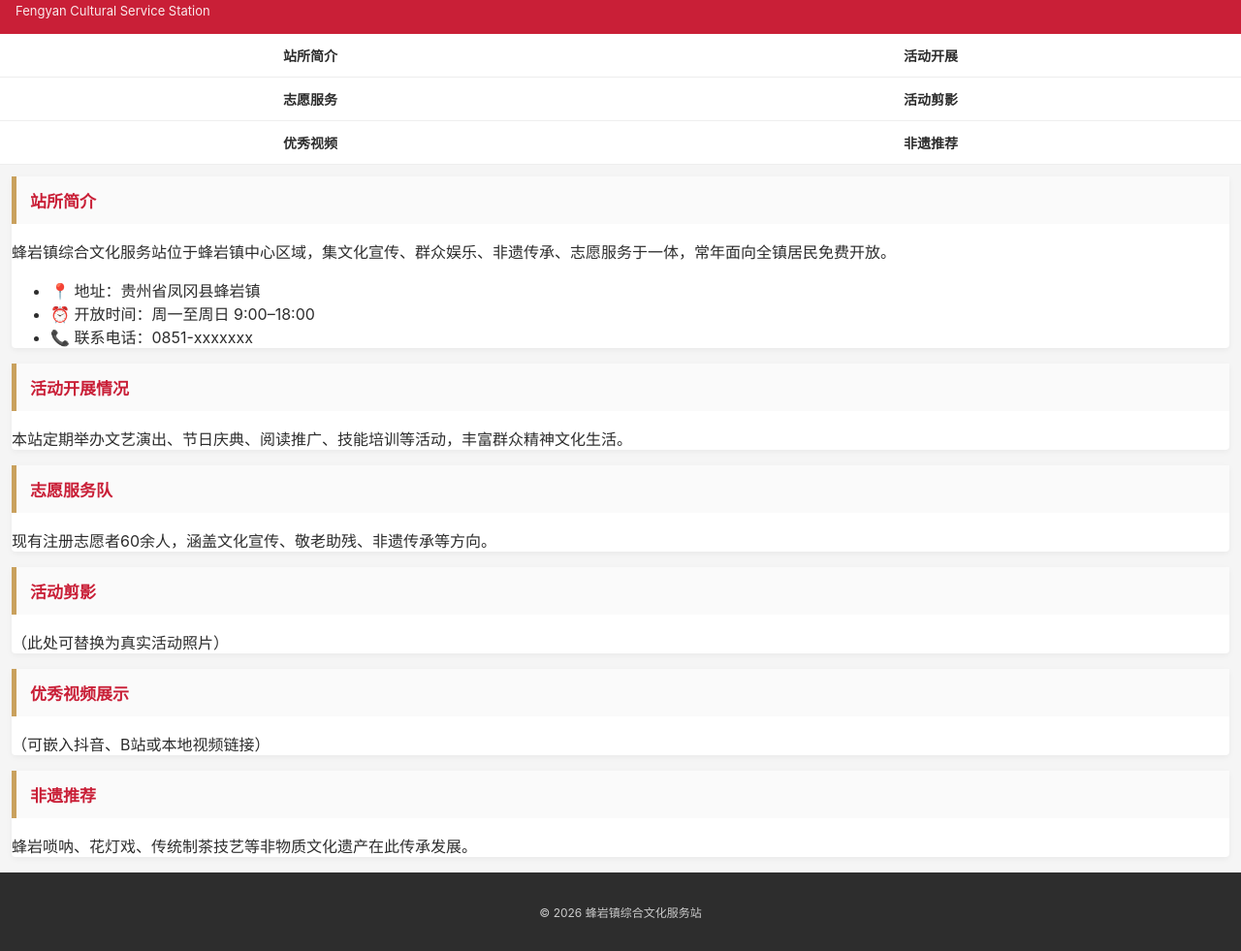
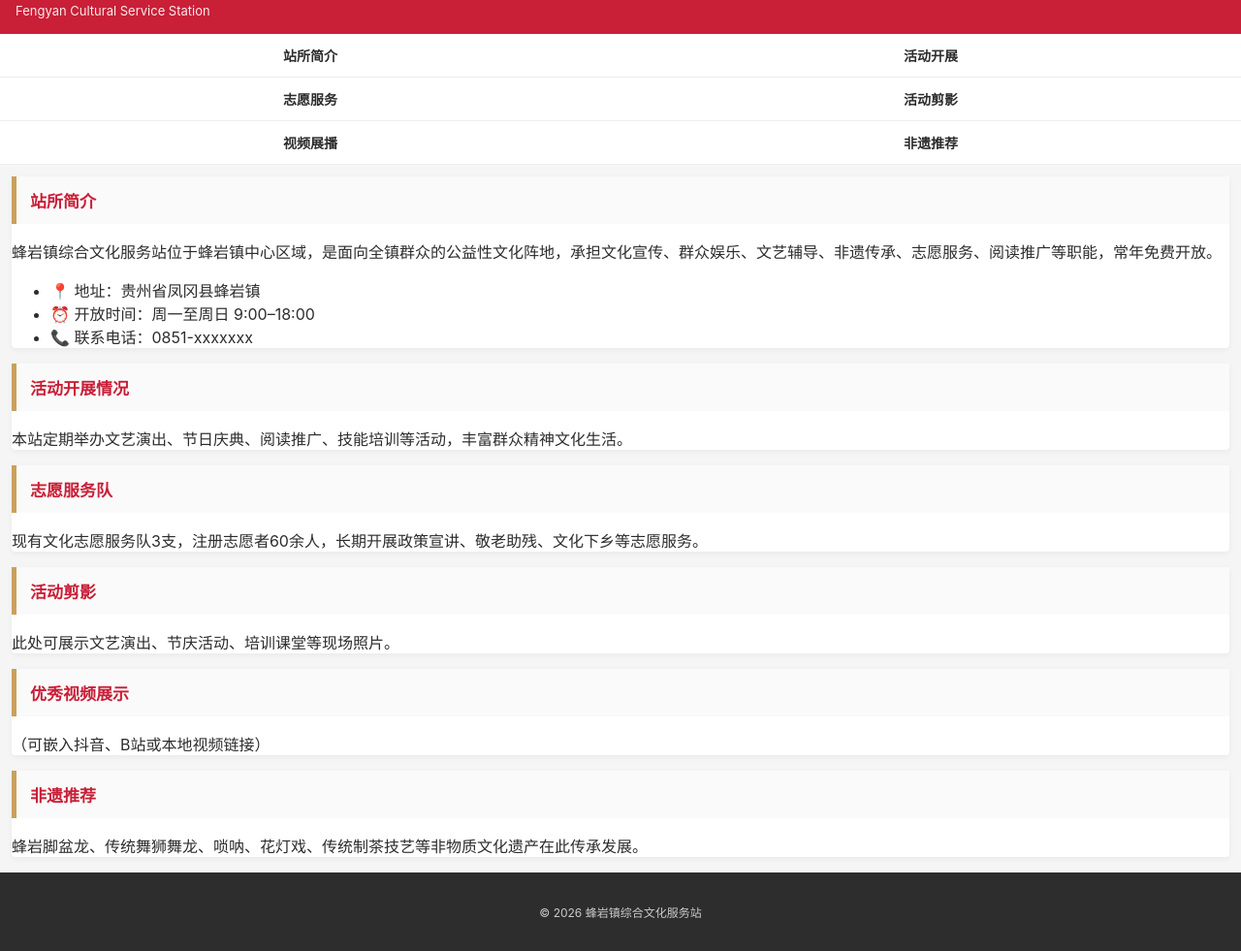
Before and after one commit to 00-huo/fengyan-culture-station, a plain HTML site: page index.html in a window 1280 px wide. Shown: the part 57-1038 px from the top of the page at 97% size. Drawn offline with Linux system fonts and the light colour scheme.

Commit message:
Update index.html

```diff
--- a/index.html
+++ b/index.html
@@ -16,12 +16,12 @@
 <a href="#activity">活动开展</a>
 <a href="#volunteer">志愿服务</a>
 <a href="#photos">活动剪影</a>
-<a href="#videos">优秀视频</a>
+<a href="#videos">视频展播</a>
 <a href="#intangible">非遗推荐</a>
 </nav>
 <section id="about" class="section">
 <h2>站所简介</h2>
-<p>蜂岩镇综合文化服务站位于蜂岩镇中心区域，集文化宣传、群众娱乐、非遗传承、志愿服务于一体，常年面向全镇居民免费开放。</p>
+<p>蜂岩镇综合文化服务站位于蜂岩镇中心区域，是面向全镇群众的公益性文化阵地，承担文化宣传、群众娱乐、文艺辅导、非遗传承、志愿服务、阅读推广等职能，常年免费开放。</p>
 <ul>
 <li>📍 地址：贵州省凤冈县蜂岩镇</li>
 <li>⏰ 开放时间：周一至周日 9:00–18:00</li>
@@ -34,11 +34,11 @@
 </section>
 <section id="volunteer" class="section">
 <h2>志愿服务队</h2>
-<p>现有注册志愿者60余人，涵盖文化宣传、敬老助残、非遗传承等方向。</p>
+<p>现有文化志愿服务队3支，注册志愿者60余人，长期开展政策宣讲、敬老助残、文化下乡等志愿服务。</p>
 </section>
 <section id="photos" class="section">
 <h2>活动剪影</h2>
-<p>（此处可替换为真实活动照片）</p>
+<p>此处可展示文艺演出、节庆活动、培训课堂等现场照片。</p>
 </section>
 <section id="videos" class="section">
 <h2>优秀视频展示</h2>
@@ -46,7 +46,7 @@
 </section>
 <section id="intangible" class="section">
 <h2>非遗推荐</h2>
-<p>蜂岩唢呐、花灯戏、传统制茶技艺等非物质文化遗产在此传承发展。</p>
+<p>蜂岩脚盆龙、传统舞狮舞龙、唢呐、花灯戏、传统制茶技艺等非物质文化遗产在此传承发展。</p>
 </section>
 <footer class="footer">
 <p>© 2026 蜂岩镇综合文化服务站</p>
```
